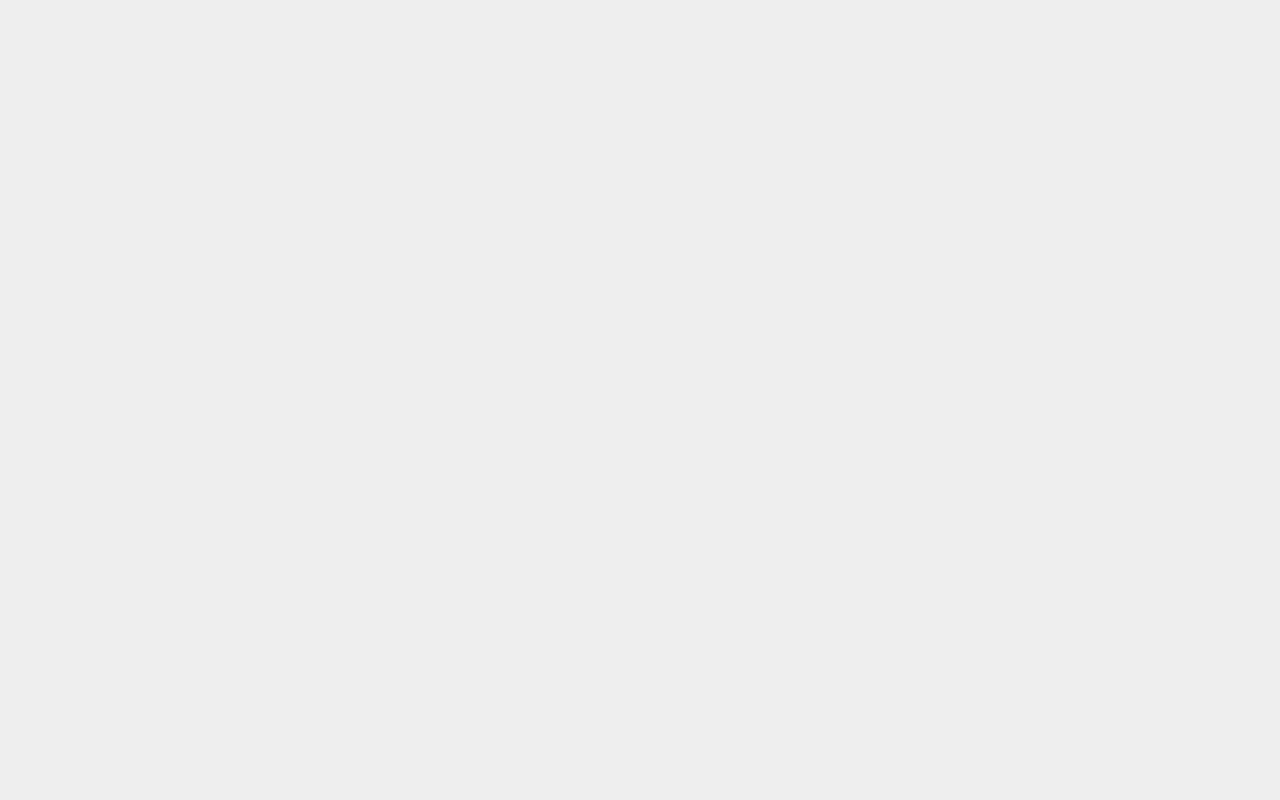
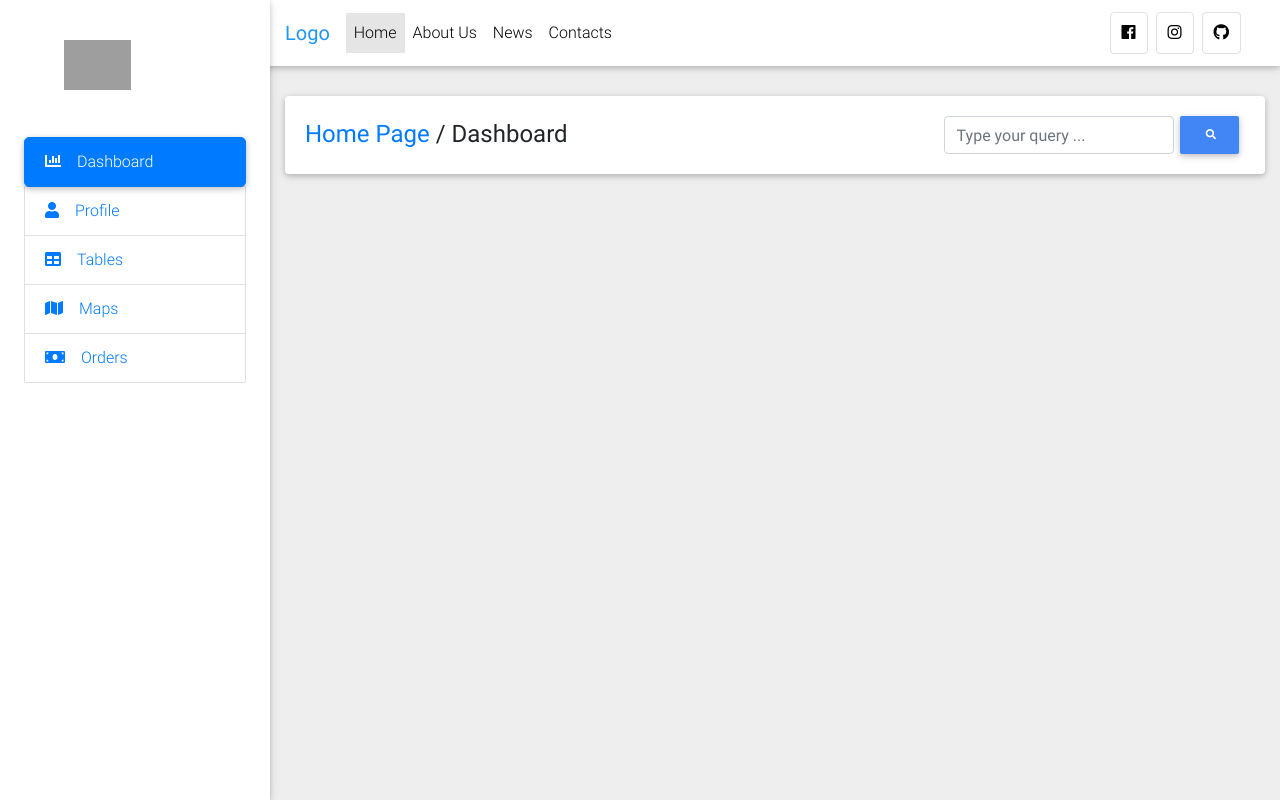
Before and after one commit to OlegMarko/dashboard-mdb, a plain HTML site: page index.html in a window 1280 px wide. Drawn offline with Linux system fonts and the light colour scheme; files that its build step writes are made by us from their sources; grey boxes are pictures that could not be loaded.

Commit message:
Added app skeleton

```diff
--- /dev/null
+++ b/css/style.css
@@ -0,0 +1,36 @@
+.sidebar-fixed {
+    height: 100vh;
+    width: 270px;
+    box-shadow: 0 2px 5px 0 rgba(0, 0, 0, .16), 0 2px 10px 0 rgba(0, 0, 0, .12);
+    z-index: 9999;
+    background-color: #fff;
+    padding: 1.5rem;
+    padding-top: 0;
+}
+
+.sidebar-fixed .list-group .active {
+    box-shadow: 0 2px 5px 0 rgba(0, 0, 0, .16), 0 2px 10px 0 rgba(0, 0, 0, .12);
+    -webkit-border-radius: 5px;
+    -moz-border-radius: 5px;
+    border-radius: 5px;
+}
+
+.sidebar-fixed .logo-wrapper {
+    padding: 2.5rem;
+}
+
+.sidebar-fixed .logo-wrapper img {
+    max-height: 50px;
+}
+
+@media (min-width: 1200px) {
+    .navbar, .page-footer, main {
+        padding-left: 270px;
+    }
+}
+
+@media (max-width: 1199px) {
+    .sidebar-fixed {
+        display: none;
+    }
+}
--- a/index.html
+++ b/index.html
@@ -18,7 +18,98 @@
 
 <body class="grey lighten-3">
 
+  <header>
+    <nav class="navbar fixed-top navbar-expand-lg navbar-light white scrolling-navbar">
+      <div class="container-fluid">
+        <a href="#" class="navbar-brand waves-effect"><strong class="blue-text">Logo</strong></a>
 
+        <button class="navbar-toggler"
+                type="button"
+                data-toggle="collapse"
+                data-target="#navbar-content"
+                aria-controls="navbar-content"
+                aria-expanded="false"
+                aria-label="Toggle Nav"
+        >
+          <span class="navbar-toggler-icon"></span>
+        </button>
+
+        <div class="collapse navbar-collapse" id="navbar-content">
+          <ul class="navbar-nav mr-auto">
+            <li class="nav-item active">
+              <a href="#" class="nav-link waves-effect">Home</a>
+            </li>
+            <li class="nav-item">
+              <a href="#" class="nav-link waves-effect">About Us</a>
+            </li>
+            <li class="nav-item">
+              <a href="#" class="nav-link waves-effect">News</a>
+            </li>
+            <li class="nav-item">
+              <a href="#" class="nav-link waves-effect">Contacts</a>
+            </li>
+          </ul>
+
+          <ul class="navbar-nav nav-flex-icons">
+            <li class="nav-item mr-2">
+              <a href="#" class="nav-link border border-light rounded waves-effect"><i class="fab fa-facebook"></i></a>
+            </li>
+            <li class="nav-item mr-2">
+              <a href="#" class="nav-link border border-light rounded waves-effect"><i class="fab fa-instagram"></i></a>
+            </li>
+            <li class="nav-item mr-2">
+              <a href="#" class="nav-link border border-light rounded waves-effect"><i class="fab fa-github"></i></a>
+            </li>
+          </ul>
+        </div>
+      </div>
+    </nav>
+
+    <div class="sidebar-fixed position-fixed">
+      <a href="#" class="logo-wrapper waves-effect">
+        <img src="https://mdbootstrap.com/wp-content/uploads/2018/06/logo-mdb-jquery-small.png" alt="mdb" class="img-fluid">
+      </a>
+
+      <div class="list-group list-group-flash">
+        <a href="#" class="list-group-item active waves-effect">
+          <i class="fa fa-chart-bar mr-3"></i>Dashboard
+        </a>
+        <a href="#" class="list-group-item waves-effect">
+          <i class="fa fa-user mr-3"></i>Profile
+        </a>
+        <a href="#" class="list-group-item waves-effect">
+          <i class="fa fa-table mr-3"></i>Tables
+        </a>
+        <a href="#" class="list-group-item waves-effect">
+          <i class="fa fa-map mr-3"></i>Maps
+        </a>
+        <a href="#" class="list-group-item waves-effect">
+          <i class="fa fa-money-bill mr-3"></i>Orders
+        </a>
+      </div>
+    </div>
+  </header>
+
+  <main class="pt-5 max-lg-5">
+    <div class="container-fluid mt-5">
+      <div class="card mb-4 wow fadeIn">
+        <div class="card-body d-sm-flex justify-content-between">
+          <h4 class="mb-2 mb-sm-0 pt-1">
+            <a href="#">Home Page</a>
+            <span> / </span>
+            <span>Dashboard</span>
+          </h4>
+
+          <form action="#" class="d-flex justify-content-center">
+            <input type="search" class="form-control" placeholder="Type your query ...">
+            <button class="btn btn-primary btn-sm my-0 p" type="submit">
+              <i class="fa fa-search"></i>
+            </button>
+          </form>
+        </div>
+      </div>
+    </div>
+  </main>
 
   <!-- SCRIPTS -->
   <!-- JQuery -->
```
